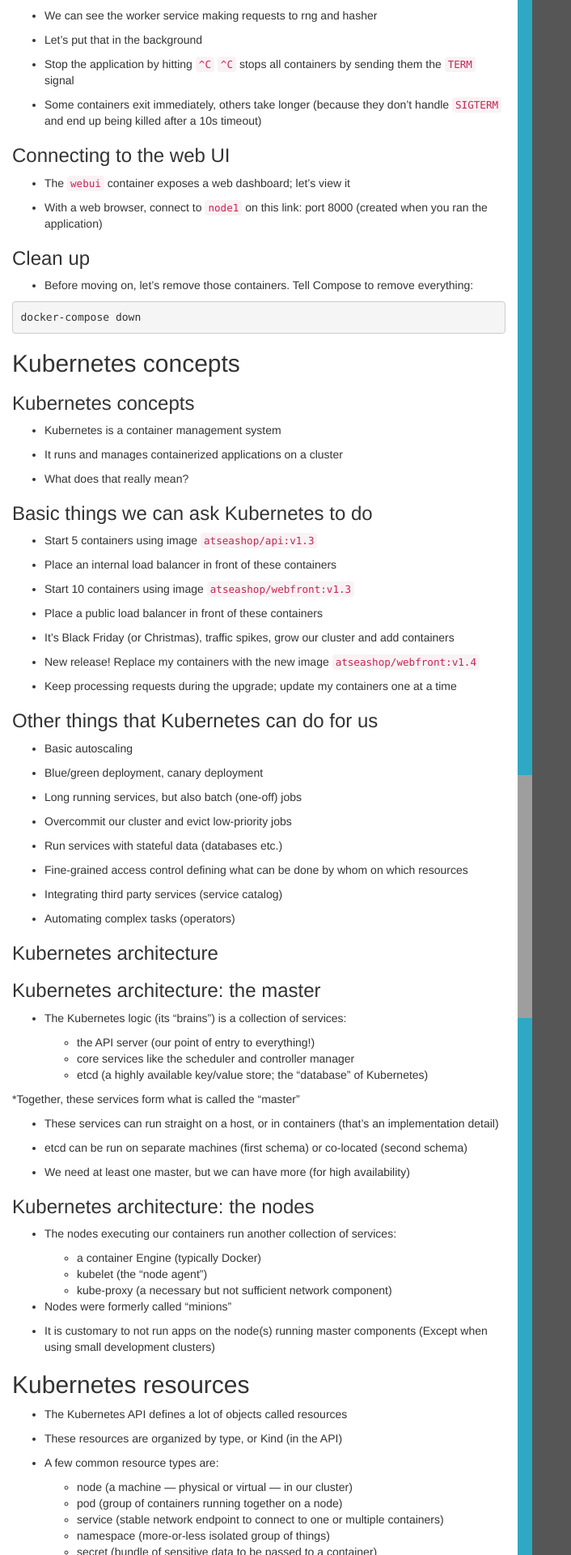
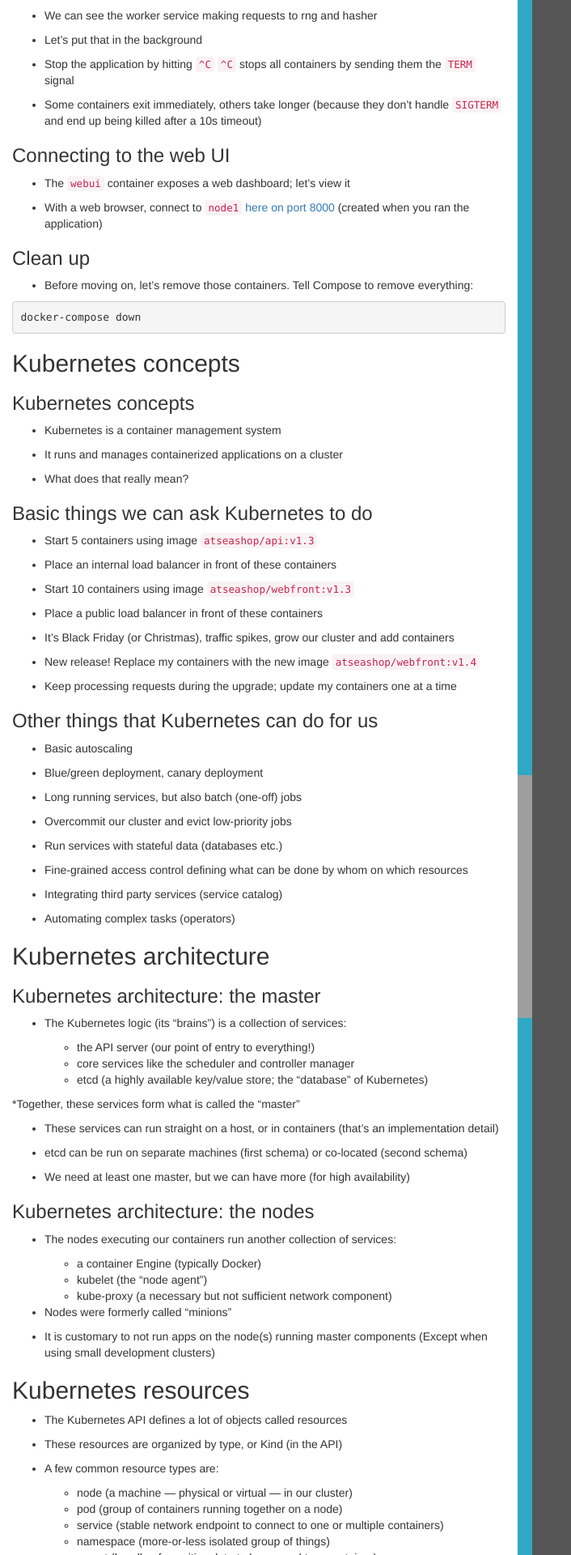
Before and after one commit to play-with-docker/play-with-kubernetes.github.io, a Jekyll site: the page built from _posts/2018-03-26-kubernetes-workshop.markdown, in a window 1280 px wide. Shown: the part 1361-3281 px from the top of the page at 81% size, without its empty margins (0-706 px from the left). Built offline with Jekyll 4.4.1, drawn with Linux system fonts in a browser that asks for light colours; nearby versions of some CDN libraries; grey boxes are pictures that could not be loaded.

Commit message:
fixing error where brackets were treated at liquid markup

````diff
--- a/_posts/2018-03-26-kubernetes-workshop.markdown
+++ b/_posts/2018-03-26-kubernetes-workshop.markdown
@@ -88,7 +88,7 @@
 
 * The `webui` container exposes a web dashboard; let's view it
 
-* With a web browser, connect to `node1` on this link: port 8000 <!-- TODO add link --> (created when you ran the application)
+* With a web browser, connect to `node1` [here on port 8000](/){:data-term=".term1"}{:data-port="8000"} (created when you ran the application)
 
 ### Clean up
 
@@ -142,7 +142,7 @@
 
 * Automating complex tasks (operators)
 
-### Kubernetes architecture
+## Kubernetes architecture
 
 <!-- TODO: Come up with diagrams -->
 
@@ -685,7 +678,6 @@
 ### More service types
 
 * `LoadBalancer`
-<!--TODO: Check if LoadBalancer is available in Docker for Desktop. Currently available in EE -->
   * an external load balancer is allocated for the service
   * the load balancer is configured accordingly (e.g.: a `NodePort` service is created, and the load balancer sends traffic to that port)
 
@@ -743,9 +735,11 @@
 * We will now send a few HTTP requests to our ElasticSearch pods
 
 * Let's obtain the IP address that was allocated for our service, *programatically*:
+{% raw %}
 ```.term1
 IP=$(kubectl get svc elastic -o go-template --template '{{ .spec.clusterIP }}')
 ```
+{% endraw %}
 
 * Send a few requests:
 
````
Also changed, not shown: other parts of _posts/2018-03-26-kubernetes-workshop.markdown (+0 -7 lines), 8 other files.
